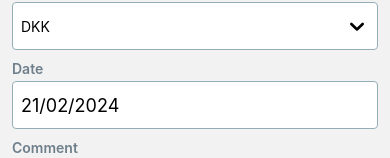
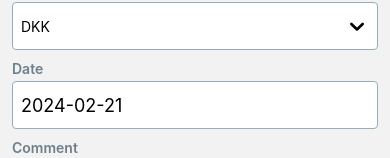
Before and after one commit to MarianMocanu/finance-tracker-mobile-app, a React Native app: screen /add-entry in a window 390 px wide. Shown: the part 253-411 px from the top of the page. Built offline with nearby package versions, Linux system fonts and the light colour scheme; no server answers.

Commit message:
feat: added new calendar library and hooked up add entry

```diff
--- a/package.json
+++ b/package.json
@@ -17,9 +17,9 @@
     "expo-status-bar": "~1.11.1",
     "react": "18.2.0",
     "react-native": "0.73.4",
+    "react-native-calendars": "^1.1304.1",
     "react-native-safe-area-context": "4.8.2",
     "react-native-screens": "~3.29.0",
-    "react-native-ui-datepicker": "^2.0.2",
     "react-query": "^3.39.3"
   },
   "devDependencies": {
--- a/src/features/entries/screens/EntryAddForm.tsx
+++ b/src/features/entries/screens/EntryAddForm.tsx
@@ -2,7 +2,7 @@ import { colors } from '@globals/style';
 import dayjs from 'dayjs';
 import { FC, useState } from 'react';
 import { Pressable, ScrollView, StyleSheet, Text, TextInput, View } from 'react-native';
-import DateTimePicker from 'react-native-ui-datepicker';
+import { Calendar } from 'react-native-calendars';
 import Button from '@shared/Button';
 import { SimpleModal } from '@shared/Modal';
 import { Picker } from '@shared/Picker';
@@ -13,31 +13,62 @@ const EntryAddForm: FC = () => {
   // date set to any to resolve issue caused by dayjs format
 
   const [isDateModalVisible, setIsDateModalVisible] = useState(false);
-  const [name, setName] = useState('');
-  const [amount, setAmount] = useState(0);
-  const [currency, setCurrency] = useState('DKK');
-  const [date, setDate] = useState<any>(dayjs());
-  const [comment, setComment] = useState('');
-  const [formData, setFormData] = useState<Omit<Entry, 'id'>>();
+  const [date, setDate] = useState(dayjs());
+  const [formData, setFormData] = useState<Omit<Entry, 'id'>>({
+    name: '',
+    amount: 0,
+    currency: 'DKK',
+    date: dayjs().toISOString().slice(0, 10),
+    comment: '',
+    categoryId: undefined,
+  });
   const { isLoading, mutate, isSuccess } = useAddEntry(formData);
 
   const submitForm = () => {
-    console.log('name:', name);
-    console.log('amount:', amount);
-    console.log('currency:', currency);
-    console.log('date:', date);
-    console.log('comment:', comment);
+    mutate(formData);
+  };
 
-    setFormData({
-      name: name,
-      amount: amount,
-      currency: currency,
-      date: date,
-      comment: comment,
-      categoryId: 1,
-    });
-
-    useAddEntry(formData);
+  const setters = {
+    name: (value: string) => {
+      setFormData(prevState => ({
+        ...prevState,
+        name: value,
+      }));
+    },
+    amount: (value: string) => {
+      if (value.length === 0) {
+        setFormData(prevState => ({
+          ...prevState,
+          amount: 0,
+        }));
+      } else {
+        setFormData(prevState => ({
+          ...prevState,
+          amount: parseInt(value),
+        }));
+      }
+    },
+    currency: (value: string) => {
+      setFormData(prevState => ({
+        ...prevState,
+        currency: value,
+      }));
+    },
+    date: (value: string) => {
+      if (value) {
+        const convertedValue = new Date(value.toString());
+        setFormData(prevState => ({
+          ...prevState,
+          date: convertedValue.toISOString(),
+        }));
+      }
+    },
+    comment: (value: string) => {
+      setFormData(prevState => ({
+        ...prevState,
+        comment: value,
+      }));
+    },
   };
 
   return (
@@ -49,7 +80,20 @@ const EntryAddForm: FC = () => {
     >
       <SimpleModal visible={isDateModalVisible} closeModal={() => setIsDateModalVisible(false)}>
         <Text style={styles.modalHeader}>Select date</Text>
-        <DateTimePicker mode="single" date={date} onChange={params => setDate(params.date)} />
+        <Calendar
+          onDayPress={value => setters.date(value.dateString)}
+          markedDates={{
+            [formData.date.slice(0, 10)]: {
+              selected: true,
+              disableTouchEvent: true,
+            },
+          }}
+          theme={{
+            selectedDayBackgroundColor: colors.blue.base,
+            selectedDotColor: colors.blue.base,
+            todayTextColor: colors.blue.base,
+          }}
+        />
         <Button
           primary
           text="Confirm"
@@ -66,9 +110,9 @@ const EntryAddForm: FC = () => {
             keyboardType="default"
             placeholder="Entry name"
             style={styles.inputField}
-            value={name}
+            value={formData.name}
             onChangeText={value => {
-              setName(value);
+              setters.name(value);
             }}
           />
         </View>
@@ -78,11 +122,9 @@ const EntryAddForm: FC = () => {
             keyboardType="numeric"
             placeholder="Amount"
             style={styles.inputField}
-            value={amount.toString()}
+            value={formData.amount.toString()}
             onChangeText={value => {
-              if (value.length === 0) {
-                setAmount(0);
-              } else setAmount(parseInt(value));
+              setters.amount(value);
             }}
           />
         </View>
@@ -90,7 +132,7 @@ const EntryAddForm: FC = () => {
           <Text style={styles.inputLabel}>Date</Text>
           <Picker
             data={['DKK', 'USD', 'EUR']}
-            onChange={setCurrency}
+            onChange={setters.currency}
             initialSelectedIndex={0}
             placeholder="Currency"
             containerStyle={styles.inputField}
@@ -104,7 +146,7 @@ const EntryAddForm: FC = () => {
             <TextInput
               placeholder="Date"
               style={styles.inputField}
-              value={date?.format('DD/MM/YYYY')}
+              value={formData.date.slice(0, 10)}
               editable={false}
             />
           </View>
@@ -118,7 +160,7 @@ const EntryAddForm: FC = () => {
             multiline
             numberOfLines={4}
             onChangeText={value => {
-              setComment(value);
+              setters.comment(value);
             }}
             style={[styles.inputField, styles.inputTextArea]}
           />
--- a/src/models/Entry.ts
+++ b/src/models/Entry.ts
@@ -5,5 +5,5 @@ export type Entry = {
   currency: string;
   name: string;
   comment?: string;
-  categoryId: number;
+  categoryId?: number;
 };
```
Also changed, not shown: 2 other files (tests, documents, lock files or other folders).
